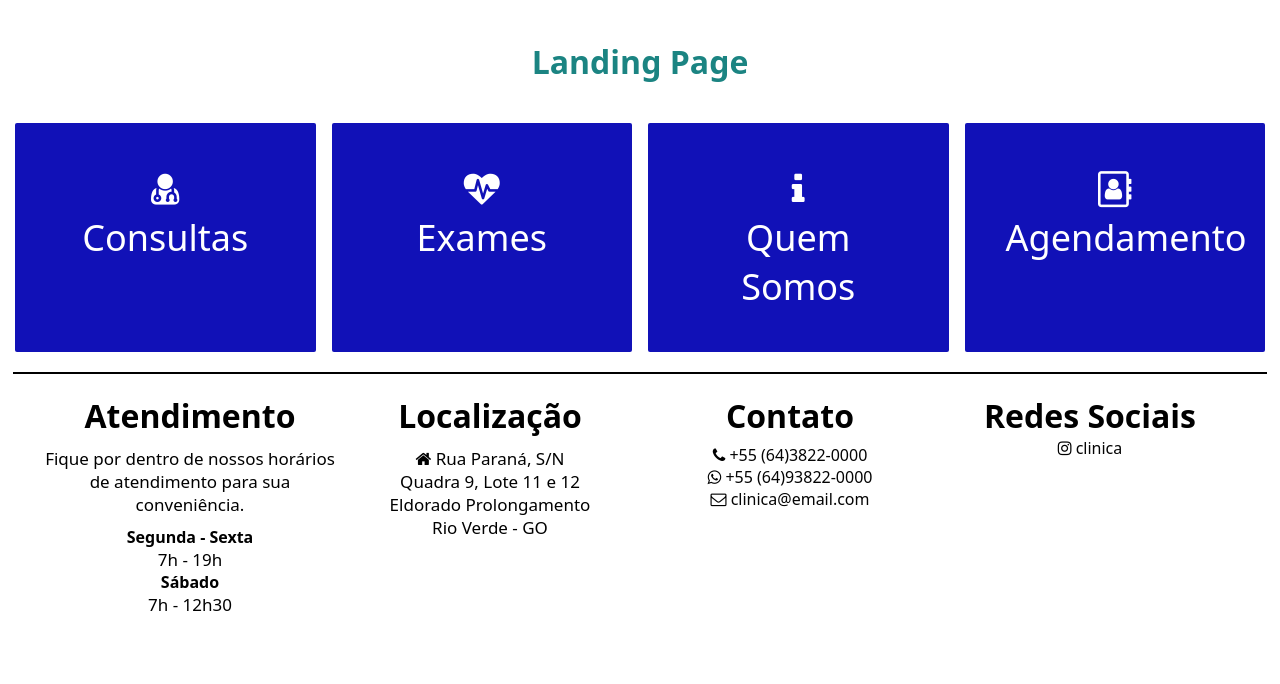
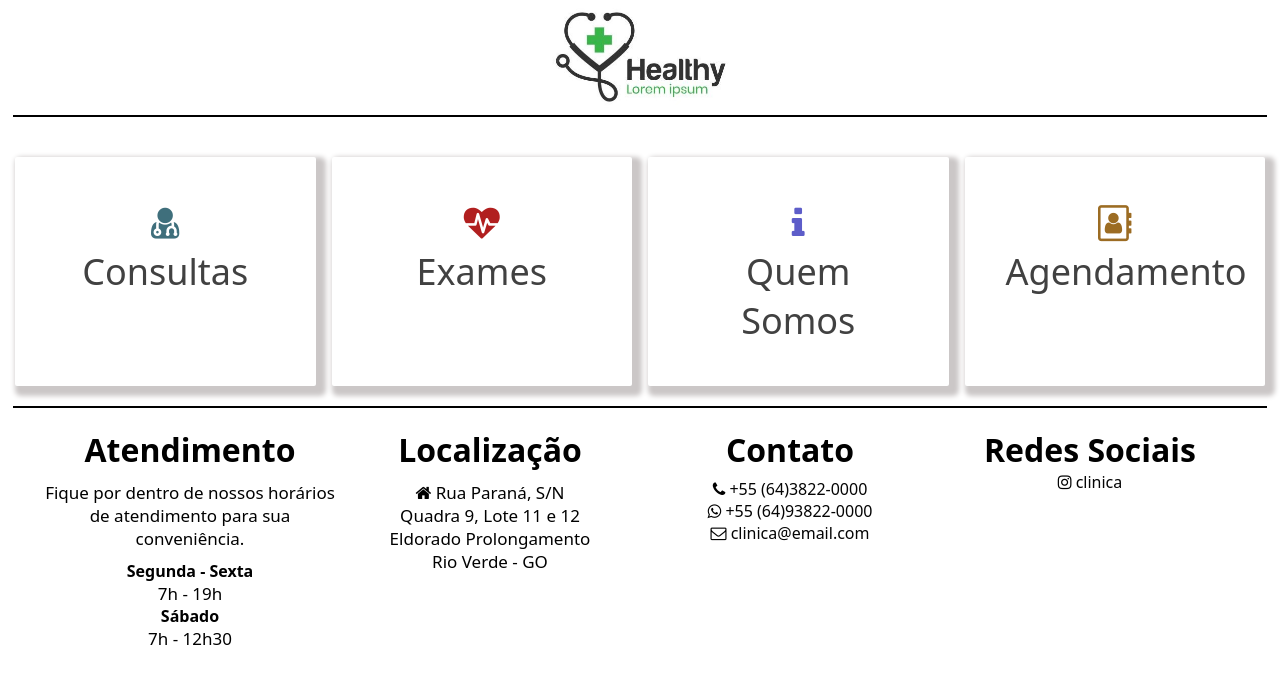
Before and after one commit to CaioNathanS/clinica-medica, a React (Create React App) app in the folder frontend/: page / in a window 1280 px wide. Shown: the top 684 px of the page. Built offline with nearby package versions, Linux system fonts and the light colour scheme.

Commit message:
implementa header com imagem

```diff
--- a/frontend/src/components/Header/Header.css
+++ b/frontend/src/components/Header/Header.css
@@ -1,8 +1,10 @@
 .header-Container{
-    width: 100%;
-    position: fixed;
-    background: rgb(236, 97, 97);
+    width: 100%
 }
-.header-items{
+.header-logo{
     text-align:center ;
 }
+.header-logo img{
+    width: 20%;
+    min-width: 150px;
+}
--- a/frontend/src/components/Header/Header.jsx
+++ b/frontend/src/components/Header/Header.jsx
@@ -1,12 +1,12 @@
 import React from 'react';
 import './Header.css';
+import logo from '../../assets/lorem.jpg';
 export function Header() {
 
   return (
     <div className='header-Container'>
-      <div className='header-items'>
-        <i className='fa fa-whatsapp'/>{' (64)99999-9999 '}
-        <i className='fa fa-phone'/>{' (64)99999-9999 '}
+      <div className='header-logo'>
+        <img src={logo} alt='logo'/>
       </div>
     </div>
   );
--- a/frontend/src/pages/LandingPage/LandingPage.css
+++ b/frontend/src/pages/LandingPage/LandingPage.css
@@ -26,19 +26,30 @@ p.warning{
 .info-item p{
     font-size: 17px;;
 }
+.fa-heartbeat{
+    color: rgb(177, 31, 31);
+}
+.fa-info{
+    color: rgba(53, 53, 187, 0.801);
+}
+.fa-address-book-o{
+    color: rgb(156, 108, 35);
+}
 .card {
+    box-shadow: 5px 5px 5px 5px rgb(203, 199, 199);
     border-radius: 2px;
     font-size: 36px;
     text-align: center;
-    background-color: rgb(17, 17, 183);
-    color: white;
+    color: rgb(63, 111, 124);
     padding: 40px;
     border: 1px solid transparent;
 }
+.card p{
+    color: rgb(65, 65, 65);
+}
 .card:hover{
-    border: 1px solid white;
     cursor: pointer;
-    background: rgba(13, 13, 14, 0.815)
+    background: rgba(169, 169, 177, 0.815)
 }
 .cards {
     padding: 40px 15px 20px 15px;
--- a/frontend/src/pages/LandingPage/LandingPage.jsx
+++ b/frontend/src/pages/LandingPage/LandingPage.jsx
@@ -1,14 +1,16 @@
 import React from 'react';
+import { Header } from '../../components/Header/Header';
 import { InfoArea } from '../../components/InfoArea';
 import { CardArea } from './components/CardArea/CardArea';
+import './LandingPage.css';
 
-
-import './LandingPage.css';
 export function LandingPage() {
 
 
   return (
     <div className='landingPage-Container'>
+      <Header/>
+      <hr/>
        <CardArea/>
         <hr/>
       <InfoArea/>
--- a/frontend/src/pages/LandingPage/components/CardArea/CardArea.jsx
+++ b/frontend/src/pages/LandingPage/components/CardArea/CardArea.jsx
@@ -5,7 +5,6 @@ export function CardArea() {
 
   return (
     <div>
-        <h1 className='title'> Landing Page </h1>
         <div className='cards'>
           <Card title='Consultas' icon='fa fa-user-md' pageRoute='consultas' />
           <Card title='Exames' icon='fa fa-heartbeat' pageRoute='exames' />
```
Also changed, not shown: frontend/src/assets/lorem.jpg (added).
